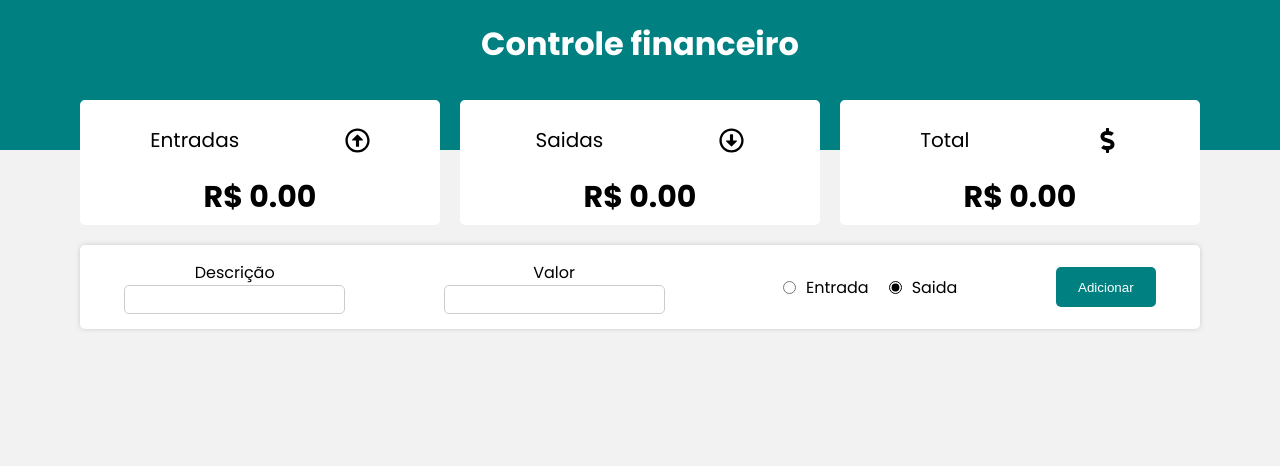
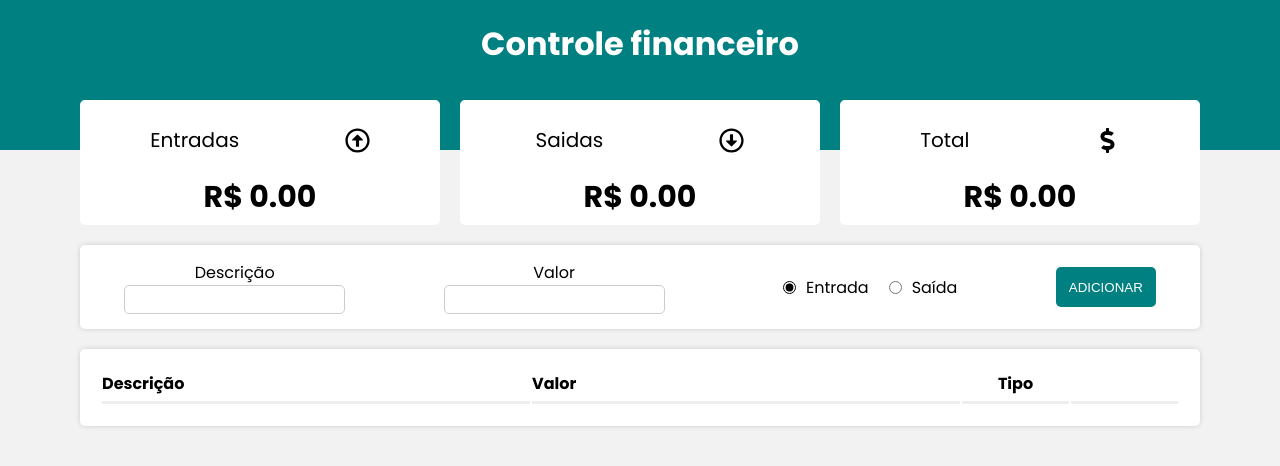
Before and after one commit to Allvasc/controle-financeiro-reactjs-master, a React (Create React App) app: page / in a window 1280 px wide. Shown: the top 466 px of the page. Built offline with nearby package versions, Linux system fonts and the light colour scheme.

Commit message:
criação de grid e gridItem

```diff
--- a/src/App.jsx
+++ b/src/App.jsx
@@ -5,56 +5,54 @@
 import { useEffect, useState } from 'react'
 
 
-function App() {
-
-
- const data = localStorage.getItem("transactions")
-
-  const [transactionslist, setTransactionsList] = useState(
+const App = () => {
+  const data = localStorage.getItem("transactions");
+  const [transactionsList, setTransactionsList] = useState(
     data ? JSON.parse(data) : []
   );
-
-  const [income, setIncome] = useState(0)
-  const [expense, setExpense] = useState(0)
-  const [total, setTotal] = useState(0)
+  const [income, setIncome] = useState(0);
+  const [expense, setExpense] = useState(0);
+  const [total, setTotal] = useState(0);
 
   useEffect(() => {
+    const amountExpense = transactionsList
+      .filter((item) => item.expense)
+      .map((transaction) => Number(transaction.amount));
 
-    const amoutExpense = transactionslist
-    .filter((item) => item.expense)
-    .map((transaction) => Number(transaction.amout))
+    const amountIncome = transactionsList
+      .filter((item) => !item.expense)
+      .map((transaction) => Number(transaction.amount));
 
-    const amoutIncome = transactionslist
-    .filter((item) => !item.expense)
-    .map((transaction) => Number(transaction.amout))
+    const expense = amountExpense.reduce((acc, cur) => acc + cur, 0).toFixed(2);
+    const income = amountIncome.reduce((acc, cur) => acc + cur, 0).toFixed(2);
 
-    const expense = amoutExpense.reduce((acc, cur) => acc + cur, 0).toFixed(2)
-    const income = amoutIncome.reduce((acc, cur) => acc + cur, 0).toFixed(2)
+    const total = Math.abs(income - expense).toFixed(2);
 
-    const total = Math.abs(income - expense).toFixed(2)
+    setIncome(`R$ ${income}`);
+    setExpense(`R$ ${expense}`);
+    setTotal(`${Number(income) < Number(expense) ? "-" : ""}R$ ${total}`);
+  }, [transactionsList]);
 
-    setIncome(`R$ ${income}`)
-    setExpense(`R$ ${expense}`)
-    setTotal(`${Number(income) < Number(expense) ? "-" : ""}R$ ${total}`)
-  }, [transactionslist])
+  const handleAdd = (transaction) => {
+    const newArrayTransactions = [...transactionsList, transaction];
 
-  const handleAdd = (transaction) =>{
-    const newArrayTransactions = [...transactionslist, transaction]
+    setTransactionsList(newArrayTransactions);
 
-    setTransactionsList(newArrayTransactions)
-
-    localStorage.setItem("transactions", JSON.stringify(newArrayTransactions))
-  }
-
+    localStorage.setItem("transactions", JSON.stringify(newArrayTransactions));
+  };
 
   return (
     <>
-      <Header/>
-      <Resume income={income} expense={expense} total={total}/>
-      <Form handleAdd={handleAdd}/>
+      <Header />
+      <Resume income={income} expense={expense} total={total} />
+      <Form
+        handleAdd={handleAdd}
+        transactionsList={transactionsList}
+        setTransactionsList={setTransactionsList}
+      />
       <GlobalStyle />
     </>
   );
-}
+};
 
 export default App;
--- a/src/components/Form/index.jsx
+++ b/src/components/Form/index.jsx
@@ -1,74 +1,73 @@
 import { useState } from 'react'
+import Grid from "../Grid";
 import * as C from './styles'
 
-const Form = ({handleAdd}) => {
+const Form = ({ handleAdd, transactionsList, setTransactionsList }) => {
+  const [desc, setDesc] = useState("");
+  const [amount, setAmount] = useState("");
+  const [isExpense, setExpense] = useState(false);
 
-  const [desc, setDesc] = useState("")
-  const [amount, setAmount] = useState("")
-  const [isExpense, setsIsExpense] = useState(false)
-
-  const generateID = () => Math.round(Math.random() * 1000)
+  const generateID = () => Math.round(Math.random() * 1000);
 
   const handleSave = () => {
     if (!desc || !amount) {
-      alert('informe a descrição e o valor')
+      alert("Informe a descrição e o valor!");
       return;
     } else if (amount < 1) {
-      alert('O valor deve ser positivo')
+      alert("O valor tem que ser positivo!");
       return;
     }
+
     const transaction = {
       id: generateID(),
       desc: desc,
       amount: amount,
       expense: isExpense,
-    }
+    };
 
-    handleAdd(transaction)
+    handleAdd(transaction);
 
-    setDesc("")
-    setAmount("")
-
-  }
-
-
+    setDesc("");
+    setAmount("");
+  };
 
   return (
+    <>
       <C.Container>
-
         <C.InputContent>
           <C.Label>Descrição</C.Label>
           <C.Input value={desc} onChange={(e) => setDesc(e.target.value)} />
         </C.InputContent>
-
         <C.InputContent>
           <C.Label>Valor</C.Label>
-        <C.Input value={amount} type="number" onChange={(e) => setAmount(e.target.value)} />
+          <C.Input
+            value={amount}
+            type="number"
+            onChange={(e) => setAmount(e.target.value)}
+          />
         </C.InputContent>
-
         <C.RadioGroup>
           <C.Input
             type="radio"
             id="rIncome"
             defaultChecked
             name="group1"
-          onChange={(e) => setsIsExpense(!isExpense)}
+            onChange={() => setExpense(!isExpense)}
           />
-        <C.Label htmlFor='rIncome'>Entrada</C.Label>
-
+          <C.Label htmlFor="rIncome">Entrada</C.Label>
           <C.Input
             type="radio"
             id="rExpenses"
-          defaultChecked
             name="group1"
-          onChange={(e) => setsIsExpense(!isExpense)}
+            onChange={() => setExpense(!isExpense)}
           />
-        <C.Label htmlFor='rExpenses'>Saida</C.Label>
+          <C.Label htmlFor="rExpenses">Saída</C.Label>
         </C.RadioGroup>
-      <C.Button onClick={handleAdd}>Adicionar</C.Button>
-    </C.Container >
+        <C.Button onClick={handleSave}>ADICIONAR</C.Button>
+      </C.Container>
+      <Grid itens={transactionsList} setItens={setTransactionsList} />
+    </>
+  );
+};
 
-  )
-}
-
-export default Form
+export default Form;
--- /dev/null
+++ b/src/components/Grid/index.jsx
@@ -0,0 +1,33 @@
+import React from "react";
+import GridItem from "../GridItem";
+import * as C from "./styles";
+
+const Grid = ({ itens, setItens }) => {
+  const onDelete = (ID) => {
+    const newArray = itens.filter((transaction) => transaction.id !== ID);
+    setItens(newArray);
+    localStorage.setItem("transactions", JSON.stringify(newArray));
+  };
+
+  return (
+    <C.Table>
+      <C.Thead>
+        <C.Tr>
+          <C.Th width={40}>Descrição</C.Th>
+          <C.Th width={40}>Valor</C.Th>
+          <C.Th width={10} alignCenter>
+            Tipo
+          </C.Th>
+          <C.Th width={10}></C.Th>
+        </C.Tr>
+      </C.Thead>
+      <C.Tbody>
+        {itens?.map((item, index) => (
+          <GridItem key={index} item={item} onDelete={onDelete} />
+        ))}
+      </C.Tbody>
+    </C.Table>
+  );
+};
+
+export default Grid;
--- /dev/null
+++ b/src/components/Grid/styles.js
@@ -0,0 +1,25 @@
+import styled from "styled-components";
+
+export const Table = styled.table`
+  width: 98%;
+  background-color: #fff;
+  padding: 20px;
+  box-shadow: 0px 0px 5px #ccc;
+  border-radius: 5px;
+  max-width: 1120px;
+  margin: 20px auto;
+`;
+
+export const Thead = styled.thead``;
+
+export const Tbody = styled.tbody``;
+
+export const Tr = styled.tr``;
+
+export const Th = styled.th`
+  text-align: start;
+  border-bottom: inset;
+  padding-bottom: 5px;
+  text-align: ${(props) => (props.alignCenter ? "center" : "start")};
+  width: ${(props) => (props.width ? props.width + "%" : "auto")};
+`;
--- /dev/null
+++ b/src/components/GridItem/index.jsx
@@ -0,0 +1,28 @@
+import React from "react";
+import * as C from "./styles";
+import {
+  FaRegArrowAltCircleUp,
+  FaRegArrowAltCircleDown,
+  FaTrash,
+} from "react-icons/fa";
+
+const GridItem = ({ item, onDelete }) => {
+  return (
+    <C.Tr>
+      <C.Td>{item.desc}</C.Td>
+      <C.Td>{item.amount}</C.Td>
+      <C.Td alignCenter>
+        {item.expense ? (
+          <FaRegArrowAltCircleDown color="red" />
+        ) : (
+          <FaRegArrowAltCircleUp color="green" />
+        )}
+      </C.Td>
+      <C.Td alignCenter>
+        <FaTrash onClick={() => onDelete(item.id)} />
+      </C.Td>
+    </C.Tr>
+  );
+};
+
+export default GridItem;
--- /dev/null
+++ b/src/components/GridItem/styles.js
@@ -0,0 +1,13 @@
+import styled from "styled-components";
+
+export const Tr = styled.tr``;
+
+export const Td = styled.td`
+  padding-top: 15px;
+  text-align: ${(props) => (props.alignCenter ? "center" : "start")};
+  word-break: break-all;
+  svg {
+    width: 18px;
+    height: 18px;
+  }
+`;
```
Lines whose indentation alone changed are shown as unchanged.
